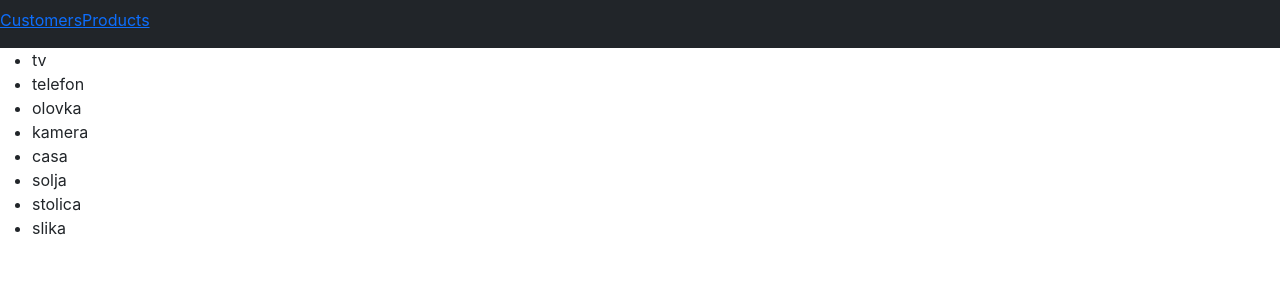
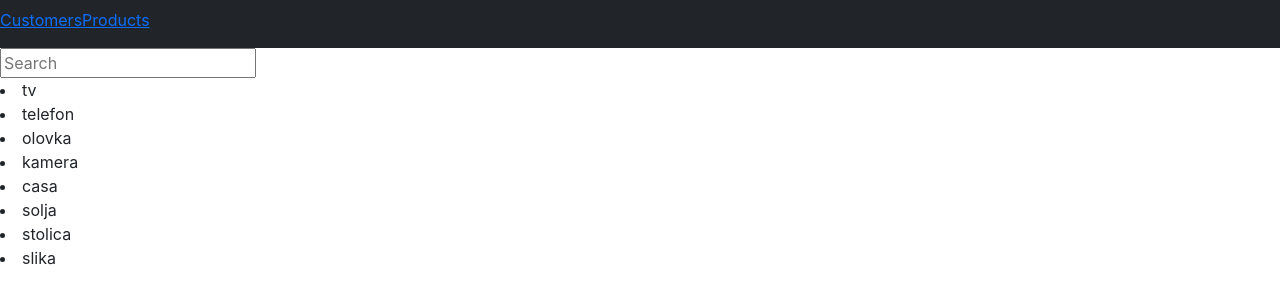
Before and after one commit to milorad996/store-app, a React (Create React App) app: page /products in a window 1280 px wide. Shown: the top 302 px of the page. Built offline with nearby package versions, Linux system fonts and the light colour scheme.

Commit message:
Zadatak 6

```diff
--- a/src/pages/AppProducts.js
+++ b/src/pages/AppProducts.js
@@ -6,14 +6,51 @@
 
 function AppProducts() {
 
+    const [product, setProduct] = useState('');
+
     const [products, setProducts] = useState(ProductsService.getAll())
+
+    const [query, setQuery] = useState('');
+    const search = (data) => {
+        return data.filter(
+            (item) =>
+                item.name.toLowerCase().includes(query)
+        )
+
+    }
+    const filter = (e) => {
+        const keyword = e.target.value;
+
+        if (keyword !== '') {
+            const results = products.filter((product) => {
+                return product.name.toLowerCase().startsWith(keyword.toLowerCase());
+            });
+            setProducts(results);
+        } else {
+            setProducts(products);
+        }
+
+        setProduct(keyword);
+    };
     return (
         <div>
-            <ul>
-                {products.map((product, index) => (
-                    <li key={index}>{product.name}</li>
-                ))}
-            </ul>
+
+            <input
+                type="search"
+                value={product}
+                onChange={filter}
+                className="input"
+                placeholder="Search"
+            />
+            {products && products.length > 0 ? (
+                products.map((product, index) => (
+                    <li key={index}>
+                        <span>{product.name}</span>
+                    </li>
+                ))
+            ) : (
+                <h1>No results found!</h1>
+            )}
         </div>
     )
 }
```
